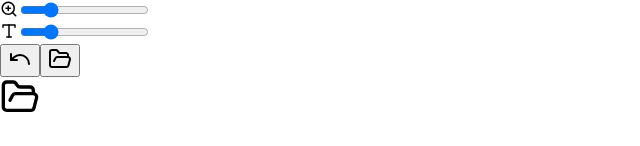
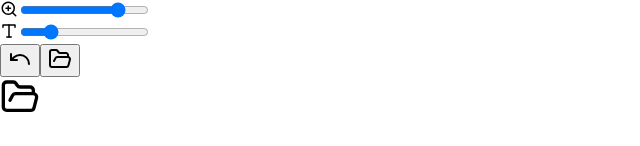
Before and after one commit to EugeneMab/eugenemab.github.io, a React (Vite) app in the folder Code/2026/20260326_DatingShowNotebook/frontend/: page / in a window 1280 px wide. Shown: the top 146 px of the page, without its empty margins (0-640 px from the left). Built offline with nearby package versions, Linux system fonts and the light colour scheme.

Commit message:
tweak the slider min max

```diff
--- a/Code/2026/20260326_DatingShowNotebook/frontend/src/components/TopButtonPane.tsx
+++ b/Code/2026/20260326_DatingShowNotebook/frontend/src/components/TopButtonPane.tsx
@@ -105,8 +105,8 @@ const TopButtonPane: React.FC = () => {
           <ZoomIn size={18} className="text-gray-500 shrink-0" />
           <input
             type="range"
-            min="0.25"
-            max="4"
+            min="0.02"
+            max="1.25"
             step="0.02"
             value={bodyScale}
             onChange={(e) => setBodyScale(parseFloat(e.target.value))}
```
